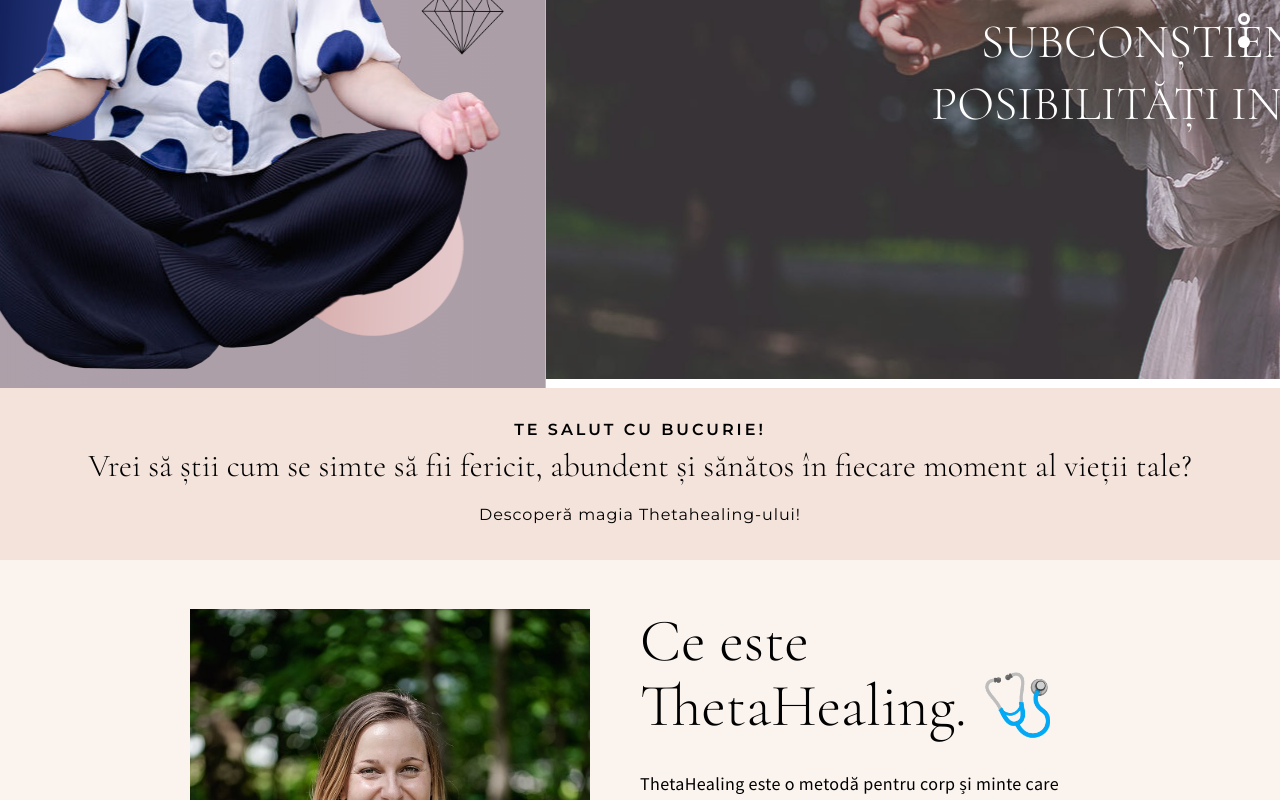
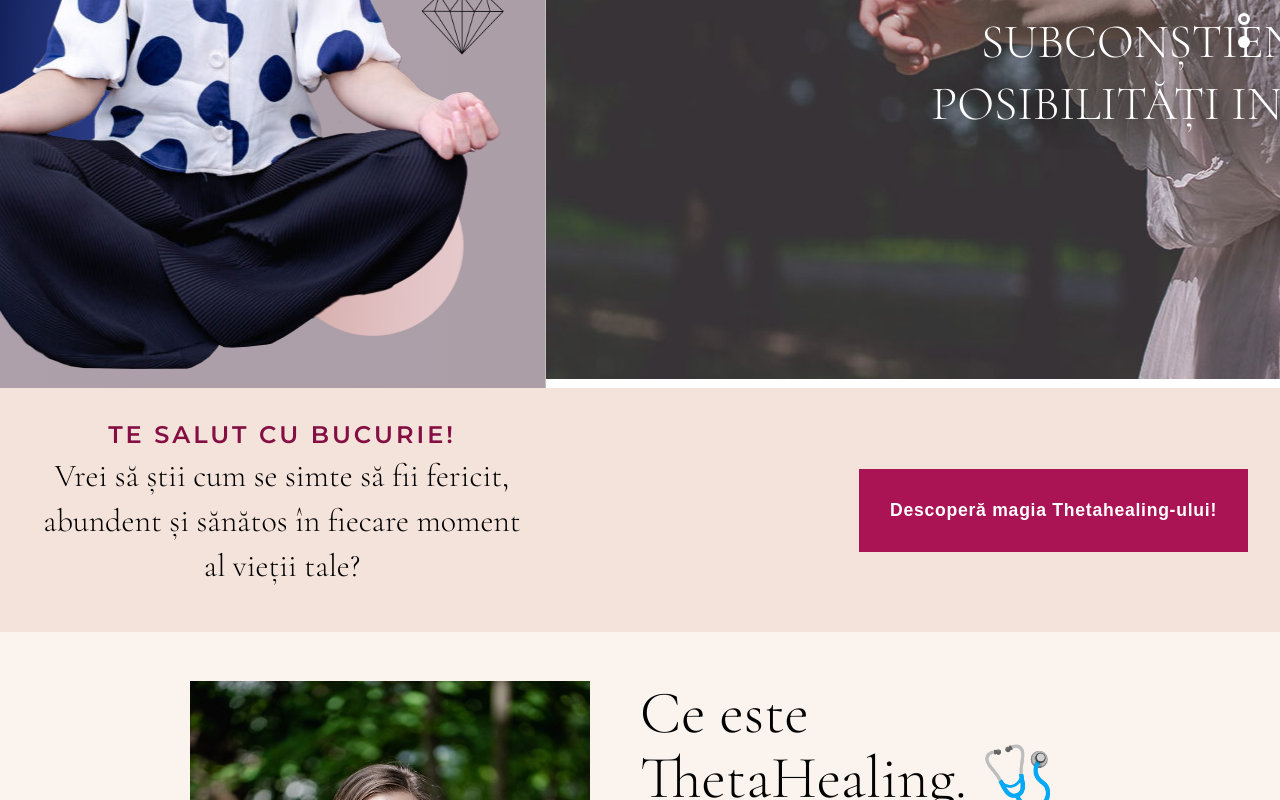
Before and after one commit to HauresBogdan/mm, a React (Create React App) app: page / in a window 1280 px wide. Shown: the part 451-1251 px from the top of the page. Built offline with nearby package versions, Linux system fonts and the light colour scheme.

Commit message:
small client changes1

```diff
--- a/src/App.css
+++ b/src/App.css
@@ -661,15 +661,32 @@ body {
   background: #F4E3DB;
   text-align: center;
   padding: 2em;
+  margin: auto;
+
 
 }
 
+.container-sd {
+  max-width: 1250px;
+  margin: auto;
+  text-align: center;
+  display: flex;
+  flex-wrap: wrap;
+  justify-content: space-between;
+}
+
+
+
+.left-flex {
+  max-width: 500px;
+}
 
 .small-divider h4 {
-  font-size: 1rem;
+  font-size: 1.5rem;
   font-weight: 600;
   text-transform: uppercase;
   letter-spacing: 2.98px;
+  color:#850F43;
 }
 
 .sd-first {
@@ -683,13 +700,13 @@ body {
 }
 
 .sd-second {
-
   line-height: 1.7;
-
   letter-spacing: 0.9px;
+  display: flex;
+  align-items: center;
+}
 
 
-}
 
 .medi-info h1 {
   font-family: 'Cormorant Garamond', serif;
@@ -1073,3 +1090,14 @@ transition: all 0.15s linear;
     margin-top: 10px;
   }
 }
+
+.extra-padding1 {
+  padding: 30px;
+  font-size: 1.1em;
+}
+
+@media (max-width:971px) {
+  .container-sd {
+    justify-content: center;
+  }
+}
--- a/src/components/About.js
+++ b/src/components/About.js
@@ -56,7 +56,7 @@ function About() {
         </div>
       </section>
 
-      <p className="about-banner">Astazi pun timpul si experienta mea in serviciul tau.</p>
+      <p className="about-banner small-container">Astazi pun timpul si experienta mea in serviciul tau.</p>
 
       <section className="about2">
         <div className="flex-this-a2 container">
--- a/src/components/SmallDivider.js
+++ b/src/components/SmallDivider.js
@@ -2,9 +2,15 @@ export default function SmallDivider() {
   return (
     <>
       <div className="small-divider">
+        <div className="container-sd">
+          <div className="left-flex">
           <h4>Te salut cu bucurie!</h4>
           <p className="sd-first">Vrei să știi cum se simte să fii fericit, abundent și sănătos în fiecare moment al vieții tale?</p>
-          <p className="sd-second">Descoperă magia Thetahealing-ului!</p>
+          </div>
+          <div className="sd-second">
+            <button className="violet-btn extra-padding1">Descoperă magia Thetahealing-ului!</button>
+          </div>
+        </div>
       </div>
     </>
   );
--- a/src/sidepagecss/about.css
+++ b/src/sidepagecss/about.css
@@ -2,10 +2,11 @@
 
 .about-banner {
     background-color: #e7dbe5;
+    color:#850F43;
     text-align: center;
     padding: 40px 0;
     font-size: 1em;
-    font-weight: 600;
+    font-weight: 900;
     text-transform: uppercase;
     letter-spacing: 2.98px;
     font-family: 'Cormorant Garamond', serif;
@@ -151,8 +152,8 @@
 
 
 .right-flex-a2 img {
-    -webkit-animation: 12s ease 0s normal forwards 1 fadein;
-    animation: 12s ease 0s normal forwards 1 fadein;
+    -webkit-animation: 6s ease 0s normal forwards 1 fadein;
+    animation: 6s ease 0s normal forwards 1 fadein;
     animation-iteration-count:infinite;
 }
 
@@ -245,11 +246,16 @@
 
 .about-banner3 {
     background-color: #e7dbe5;
+    color:#850F43;
     text-align: center;
     padding: 30px 0 25px 0;
     font-size: 1em;
-    font-weight: 600;
+    font-weight: 900;
     text-transform: uppercase;
     letter-spacing: 2.98px;
     font-family: 'Cormorant Garamond', serif;
 }
+
+.small-container2 {
+    padding: 0 5%;
+}
```
Also changed, not shown: 1 other file (tests, documents, lock files or other folders).
